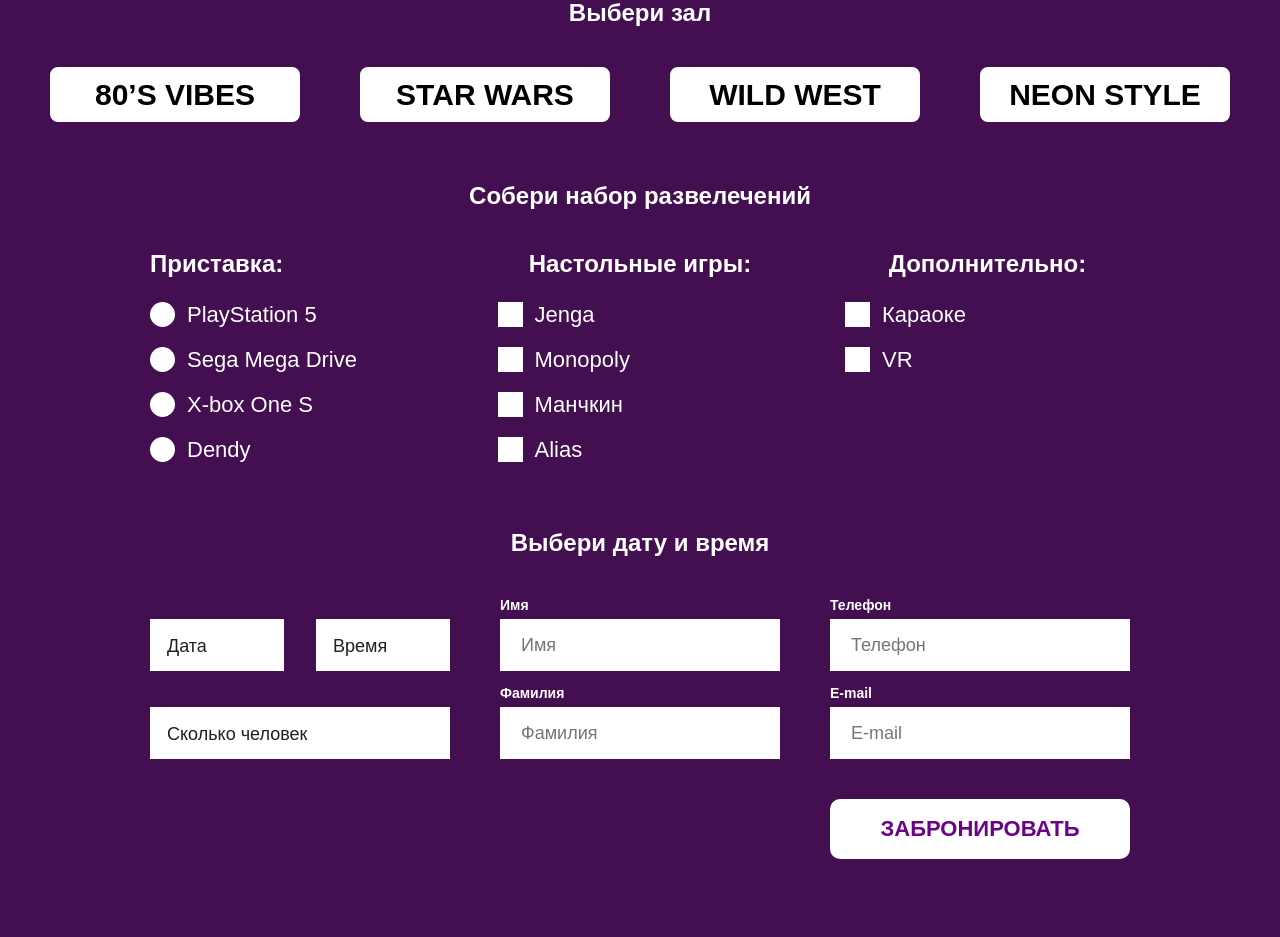
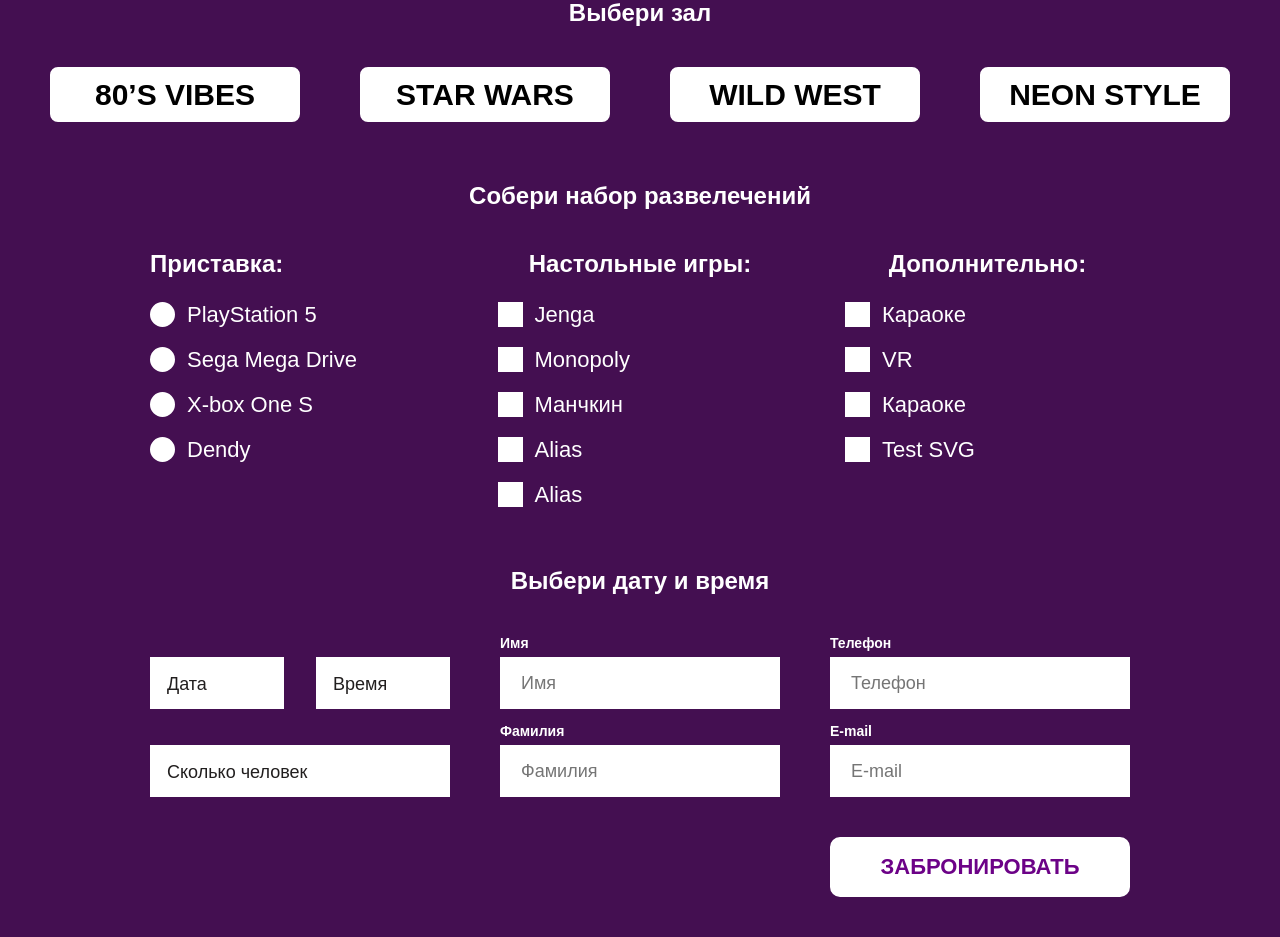
Before and after one commit to mindfling/mindfling.github.io, a PHP site: page / in a window 1280 px wide. Shown: the part 2949-3886 px from the top of the page. Run offline with PHP 8.4, Linux system fonts and the light colour scheme; some web fonts are replaced.

Commit message:
feat GameOverFlex M03L04 optional games checkbox SVG

```diff
--- a/game_over_flex/index.html
+++ b/game_over_flex/index.html
@@ -126,8 +126,6 @@
     <div class="halls__container container">
       <h2 class="halls__title page__title">Наши залы</h2>
 
-
-
       <ul class="halls__list">
         <li class="hall__item hall__item_container">
           <p class="halls__text">80's <br> vibes</p>
@@ -146,20 +144,16 @@
           <div class="item_background halls__item halls__item_neon-style"></div>
         </li>
       </ul>
-
-<!--
+      <!--
       <ol class="halls__list">
         <li class="halls__item halls__item_80s-vibes"><p class="halls__text">80's <br> vibes</p></li>
         <li class="halls__item halls__item_star-wars"><p class="halls__text">Star <br> wars</p></li>
         <li class="halls__item halls__item_wild-west"><p class="halls__text">Wild <br> west</p></li>
         <li class="halls__item halls__item_neon-style"><p class="halls__text">Neon <br> style</p></li>
       </ol>
--->
+      -->
     </div>
   </section>
-
-
-
   <!-- * HALLS END -->
 
 
@@ -223,6 +217,7 @@
                 Dendy
               </label>
             </fieldset>
+
             <!-- table-game -->
             <fieldset class="booking__desktop-game" aria-required="true">
               <legend class="booking__legend">Настольные игры:</legend>
@@ -242,7 +237,12 @@
                 <input class="booking__checkbox-table-game" type="checkbox" name="table-game" value="table-Alias" />
                 Alias
               </label>
+               <label class="booking__game-label">
+                <input class="booking__checkbox-table-game" type="checkbox" name="table-game" value="table-Alias" />
+                Alias
+              </label>
             </fieldset>
+
             <!-- optional-game -->
             <fieldset class="booking__optional-game" aria-required="true">
               <legend class="booking__legend">Дополнительно:</legend>
@@ -254,7 +254,16 @@
                 <input class="booking__checkbox-optional-game" type="checkbox" name="optional" value="optional-vr" />
                 VR
               </label>
+              <label class="booking__game-label">
+                <input class="booking__checkbox-optional-game" type="checkbox" name="optional" value="optional-vr" />
+                Караоке
+              </label>
+              <label class="booking__game-label">
+                <input class="booking__checkbox-optional-game" type="checkbox" name="optional" value="optional-vr" />
+                Test SVG
+              </label>
             </fieldset>
+
           </fieldset>
 
 
--- a/game_over_flex/style/booking/booking.css
+++ b/game_over_flex/style/booking/booking.css
@@ -1,4 +1,5 @@
 /* *BOOKING SECTION* */
+
 .booking {
   display: flex;
   padding: 80px 0 50px 0;
@@ -34,20 +35,18 @@
   line-height: 28px;
   color: #ffffff;
 }
-/* todo left */
 .booking__legend_align_left {
   text-align: left;
 }
-/* todo center */
 .booking__legend_align_center {
   text-align: center;
   margin: 0 auto;
 }
 
 
-
-
 /* *BOOKING__HALL* */
+/* 4 Big Hall RadioButtons */
+/* 80S_VIBES STAR_WARS WILD_WEST NEON_STYLE */
 .booking__hall {
   display: flex;
   flex-direction: row;
@@ -61,18 +60,15 @@
   gap: 50px;
 }
 
-
 .booking__radio-label_hall {
   /* контейнер */
   display: flex;
   justify-content: center;
   align-items: center;
   position: relative;
-
   width: 250px;
   height: 55px;
   border-radius: 8px;
-
   text-align: center;
   background-color: transparent;
   border: none;
@@ -84,25 +80,20 @@
   display: flex;
   justify-content: center;
   align-items: center;
-
   width: 250px;
   height: 55px;
-
   font-size: 30px;
   line-height: 40px;
   font-weight: bold;
   text-transform: uppercase;
-
   color: #000000;
   background-color: #ffffff;
-
+  border: 3px solid #ffffff;
   border-radius: 8px;
-  border: 3px solid #ffffff;
   cursor: pointer;
-  /* -webkit-appearance: none;
+  -webkit-appearance: none;
   -moz-appearance: none;
-  appearance: none; */
-
+  appearance: none;
   /* transition: all 100ms ease-out; */
   transition: all 200ms ease-out;
 }
@@ -141,19 +132,21 @@
 }
 
 
-
 /* *booking__inner* */
 .booking__inner {
-  width: 980px;
+  /* border: 1px solid lawngreen; */
   display: flex;
   flex-direction: column;
   justify-content: space-between;
-  /* border: 1px solid lawngreen; */
+  width: 980px;
 }
+
 
 
 /* *BOOKING__GAME*/
 .booking__game {
+  border: none;
+  /* border: 1px solid red; */
   display: flex;
   flex-direction: row;
   justify-content: space-between;
@@ -161,14 +154,16 @@
   min-height: 287px;
   padding-top: 40px;
   margin-bottom: 60px;
-  border: none;
-  /* border: 1px solid orange; */
 }
 
 
-.booking__video-game,
-.booking__desktop-game,
-.booking__optional-game {
+/* *Собери набор развелечений* */
+.booking__video-game,  /*fieldset Приставка */
+.booking__desktop-game, /*fieldset Настольные игры */
+.booking__optional-game /*fieldset Дополнительно */
+{
+  border: none;
+  /* border: 1px solid #CD06FF; */
   display: flex;
   position: relative;
   flex-direction: column;
@@ -178,31 +173,65 @@
   row-gap: 20px;
   padding-top: 24px;
   font-size: 22px;
-  border: none;
 }
 
 
-
-.booking__radio-video-game,        /* radio box */
-.booking__checkbox-table-game,     /* checkbox */
-.booking__checkbox-optional-game { /* checkbox */
+/* radio box */
+.booking__radio-video-game {
   display: block;
   width: 25px;
   height: 25px;
+  cursor: pointer;
+  -webkit-appearance: none;
+  -moz-appearance: none;
+  appearance: none;
+  opacity: 1;
   /* position: absolute; */
-  /* top: 1px;
-  left: -28px; */
-  background: white;
+  /* top: 1px; */
+  /* left: -28px; */
+  /* background: white; */
   /* border: 2px solid magenta; */
-  border: 2px solid white;
+}
+
+
+.booking__checkbox-table-game
+{ /* checkbox */
+  display: block;
+  width: 25px;
+  height: 25px;
+  cursor: pointer;
+  -webkit-appearance: none;
+  -moz-appearance: none;
   appearance: none;
-  cursor: pointer;
+  opacity: 1;
 }
+.booking__checkbox-table-game::after {
+  display: block;
+  content: "";
+  width: 25px;
+  height: 25px;
+  background-color: #ffffff;
+}
+.booking__checkbox-table-game:checked:after {
+  display: block;
+  /* checked символ галочки 2714 */
+  content: "\2714";
+  width: 25px;
+  height: 25px;
+  font-weight: 700;
+  font-size: 26px;
+  /* color: #440f51; */
+  color: #2F2F2F;
+  background-color: #ffffff;
+}
+
+
+/* круглый radio */
 .booking__radio-video-game {
   position: relative;
   display: flex;
-  border: 2px solid white;
-  background: white;
+  border: 2px solid #FFFFFF;
+  background: #FFFFFF;
   border-radius: 50%;
 }
 
@@ -214,8 +243,8 @@
 }
 
 .booking__radio-video-game:checked {
-  border: 3px solid linen;
-  background: linen;
+  border: 3px solid #FFFFFF;
+  background: #FFFFFF;
 }
 /* .booking__radio-video-game:checked:after {
   content: '';
@@ -234,27 +263,41 @@
   /* position: absolute; */
   display: flex;
   margin: auto;
-  /* top: 0.13em; */
-  /* left: 0.13em; */
   width: 0.5em;
   height: 0.5em;
   border-radius: 50%;
   background-color: #440f51;
 }
 
-.booking__checkbox-table-game:checked:after,
-.booking__checkbox-optional-game:checked::after {
-  /* ?check mark character? */
-  content: "\2714";
+
+.booking__checkbox-optional-game {
   display: block;
-  width: 21px;
-  height: 21px;
-  background-color: linen;
-  font-weight: 700;
-  font-size: 21px;
-  color: #440f51;
+  width: 25px;
+  height: 25px;
+  -webkit-appearance: none;
+  -moz-appearance: none;
+  appearance: none;
+  opacity: 1;
+  cursor: pointer;
 }
-
+.booking__checkbox-optional-game::after {
+  display: block;
+  content: "";
+  width: 25px;
+  height: 25px;
+  background-color: #ffffff;
+  /* background: url(img/white-unchecked.svg) no-repeat center; */
+  background-size: 100%;
+  /* background-size: contain; */
+  cursor: pointer;
+  /* transition: all 400ms ease; */
+}
+.booking__checkbox-optional-game:checked:after {
+  background: url(img/white-checked4.svg) no-repeat center;
+  background-size: 100%;
+  /* background-size: contain; */
+  /* transition: all 400ms ease; */
+}
 
 
 .booking__label {
@@ -265,6 +308,7 @@
 }
 
 .booking__game-label {
+  /* border: 1px solid orange; */
   display: flex;
   column-gap: 12px;
   justify-content: start;
@@ -275,8 +319,6 @@
   color: #FFFFFF;
   cursor: pointer;
 }
-
-
 
 
 /* *BOOKING__DATE*/
@@ -361,8 +403,8 @@
 }
 .booking__input:focus {
     background: #FFFFFF;
-    border: 1px solid #CD06FF;
-    outline: 1px solid #CD06FF;
+    /* border: 1px solid #CD06FF;   */
+    outline: 2px solid #CD06FF;
 }
 
 .booking__input::-webkit-input-placeholder,
@@ -386,7 +428,6 @@
 .booking__input_email {
   width: 300px;
 }
-
 
 
 .booking__template,
```
Also changed, not shown: game_over_flex/style/booking/img/white-checked3.svg (added), game_over_flex/style/booking/img/white-checked4.svg (added), game_over_flex/style/booking/img/white-unchecked.svg (added).
